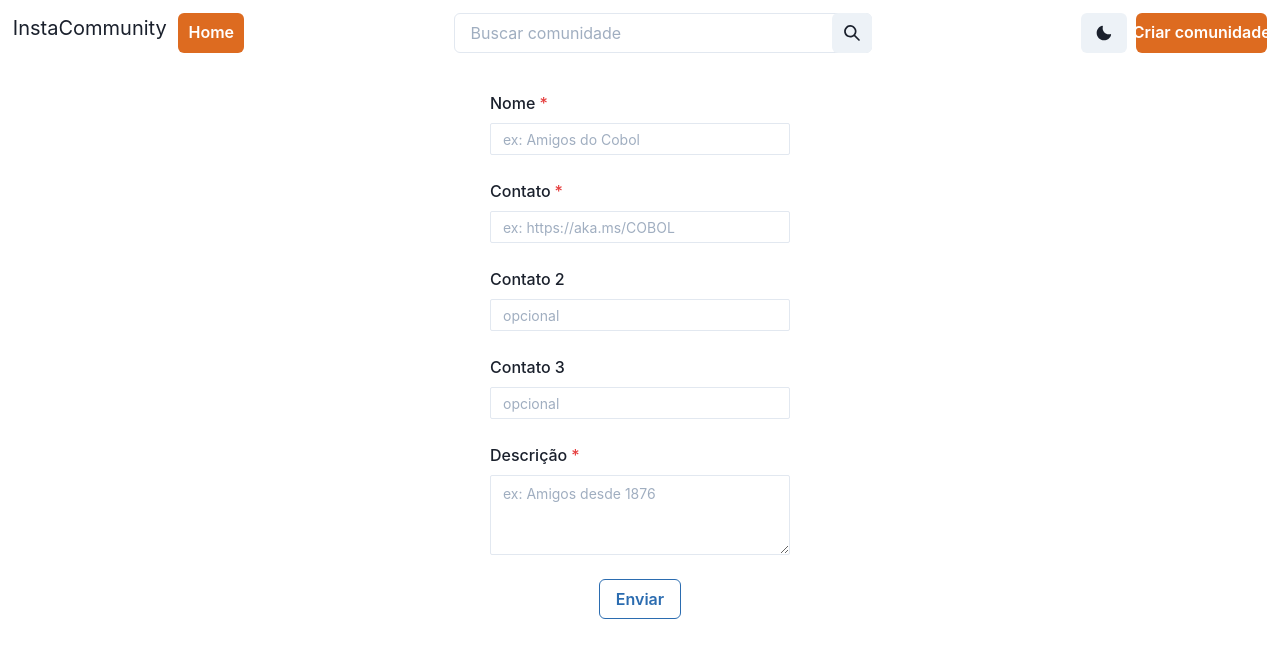
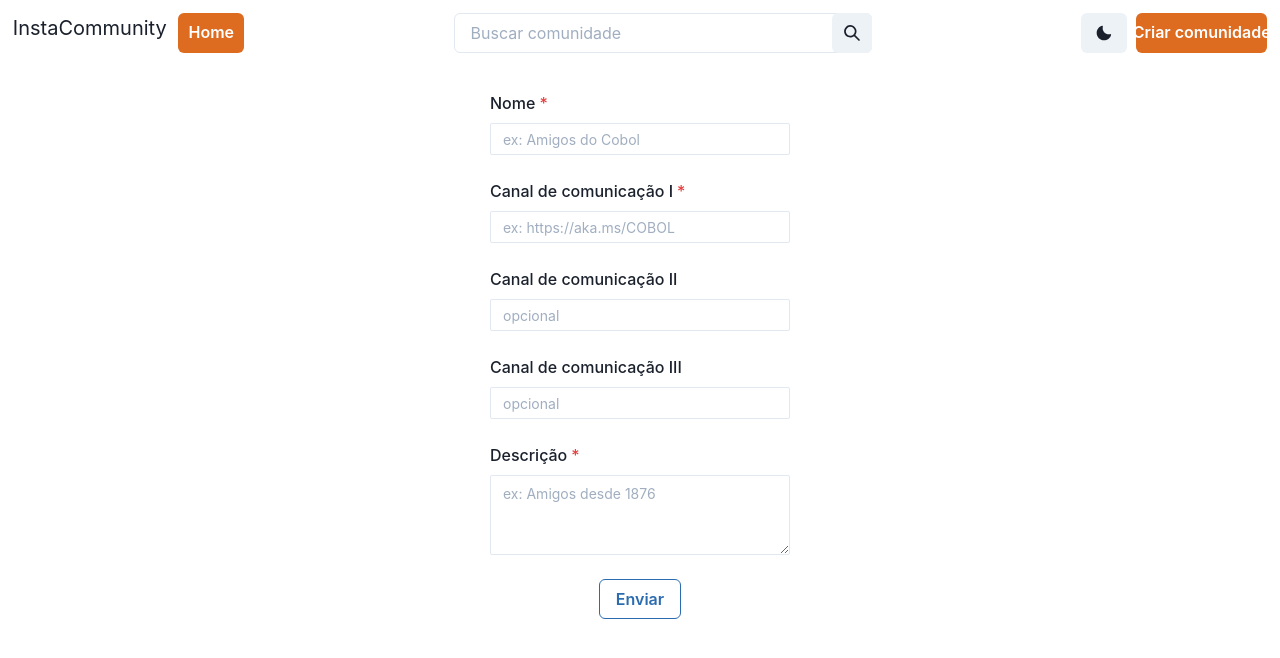
Before and after one commit to Kepler42-Itau/instacommunity-front, a Next.js app: page /communities/create in a window 1280 px wide. Shown: the top 658 px of the page. Built offline with nearby package versions, Linux system fonts and the light colour scheme.

Commit message:
chore: fix labels and error message on create community

```diff
--- a/pages/communities/create/index.tsx
+++ b/pages/communities/create/index.tsx
@@ -71,9 +71,24 @@ const Create: NextPage = () => {
     let trimmedContact3 = contact.trim();
 
     if (trimmedName.length < 1 || trimmedName.length > 200)
-      return alert("Invalid Name");
+      return toast({
+        title: "Nome é inválido",
+        status: "error",
+        duration: 9000,
+        isClosable: true,
+      });
 
-    if (trimmedDescription.length < 2 || trimmedDescription.length > 300)
+    if (trimmedContact.length < 1 || trimmedContact.length > 300)
+      return toast({
+        title: "Adicione um contato!",
+        description:
+          "Um contato é necessário para a criação de sua comunidade.",
+        status: "error",
+        duration: 9000,
+        isClosable: true,
+      });
+
+    if (trimmedDescription.length < 1 || trimmedDescription.length > 300)
       return toast({
         title: "Adicione uma descrição!",
         description:
@@ -83,23 +98,13 @@ const Create: NextPage = () => {
         isClosable: true,
       });
 
-    if (trimmedContact.length < 2 || trimmedContact.length > 300)
-      return toast({
-        title: "Adicione um contato!",
-        description:
-          "Um contato é necessário para a criação de sua comunidade.",
-        status: "error",
-        duration: 9000,
-        isClosable: true,
-      });
-
-    if (trimmedContact.length < 8 || trimmedContact.length > 200) {
+    if (!trimmedContact.match(/^https?:\/\//gi)) {
       trimmedContact = "http://" + trimmedContact;
     }
-    if (trimmedContact2.length < 8 || trimmedContact2.length > 200) {
+    if (trimmedContact2 != "" && !trimmedContact2.match(/^https?:\/\//gi)) {
       trimmedContact2 = "http://" + trimmedContact2;
     }
-    if (trimmedContact3.length < 8 || trimmedContact3.length > 200) {
+    if (trimmedContact3 != "" && !trimmedContact3.match(/^https?:\/\//gi)) {
       trimmedContact3 = "http://" + trimmedContact3;
     }
 
@@ -120,15 +125,7 @@ const Create: NextPage = () => {
       <Head>
         <title>Criar Comunidade</title>
       </Head>
-      {/* <Button
-        rightIcon={<TriangleUpIcon />}
-        colorScheme="blue"
-        onClick={() => router.push(`/`)}
-      >
-        Home
-      </Button> */}
       <NavBar profile={false} home={true} />
-      <form onSubmit={handleSubmit}>
         <Center mt="2%">
           <VStack spacing="24px">
             <FormControl id="nome" isRequired>
@@ -142,7 +139,7 @@ const Create: NextPage = () => {
               />
             </FormControl>
             <FormControl id="contato" isRequired>
-              <FormLabel>Contato</FormLabel>
+              <FormLabel>Canal de comunicação I</FormLabel>
               <Input
                 placeholder="ex: https://aka.ms/COBOL"
                 width="300px"
@@ -152,7 +149,7 @@ const Create: NextPage = () => {
               />
             </FormControl>
             <FormControl id="contato2">
-              <FormLabel>Contato 2</FormLabel>
+              <FormLabel>Canal de comunicação II</FormLabel>
               <Input
                 placeholder="opcional"
                 width="300px"
@@ -162,7 +159,7 @@ const Create: NextPage = () => {
               />
             </FormControl>
             <FormControl id="contato3">
-              <FormLabel>Contato 3</FormLabel>
+              <FormLabel>Canal de comunicação III</FormLabel>
               <Input
                 placeholder="opcional"
                 width="300px"
@@ -187,12 +184,12 @@ const Create: NextPage = () => {
               isLoading={isLoading}
               loadingText="Criando Comunidade"
               variant="outline"
+              onClick={handleSubmit}
             >
               Enviar
             </Button>
           </VStack>
         </Center>
-      </form>
     </div>
   );
 };
```
